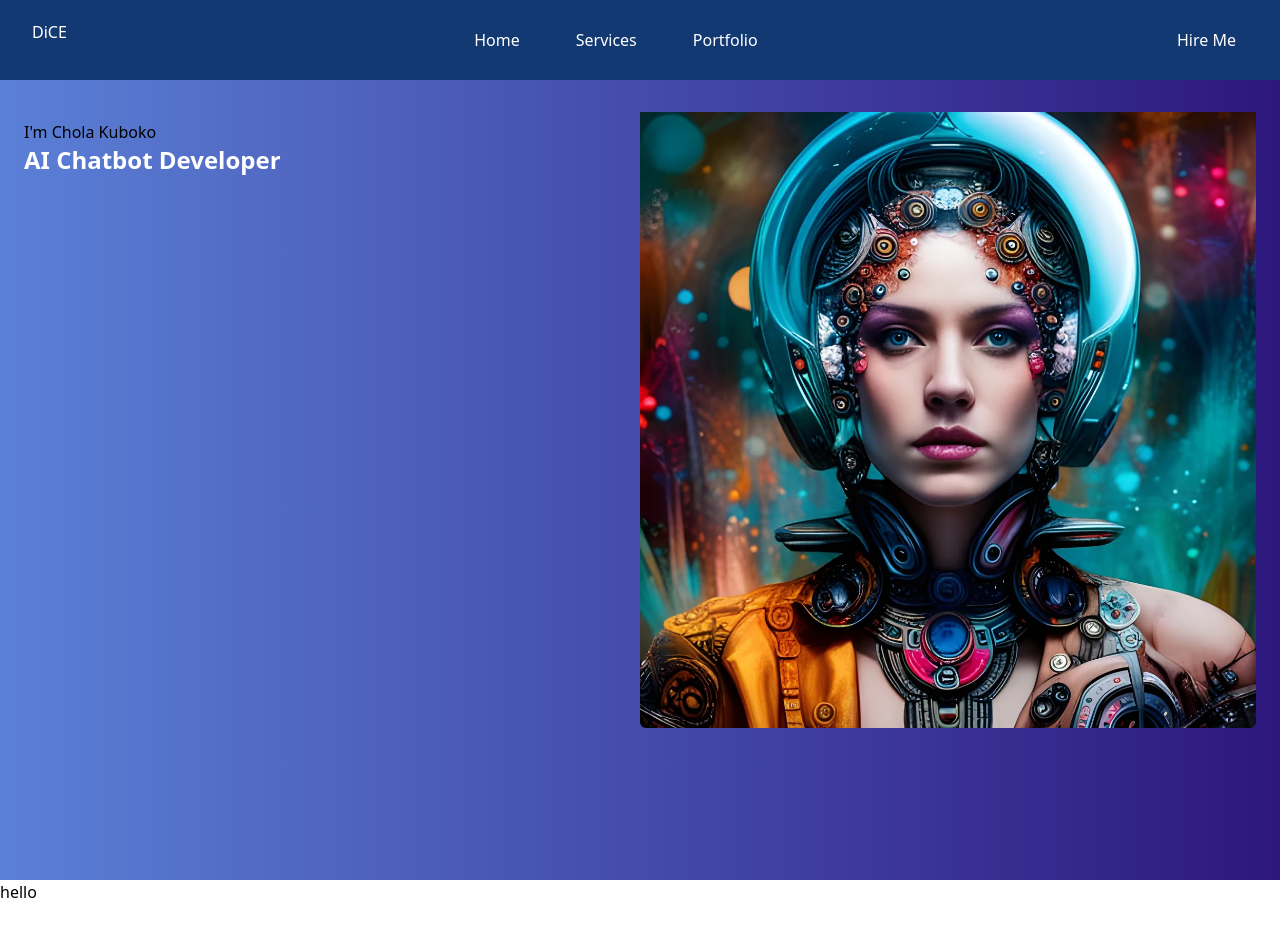
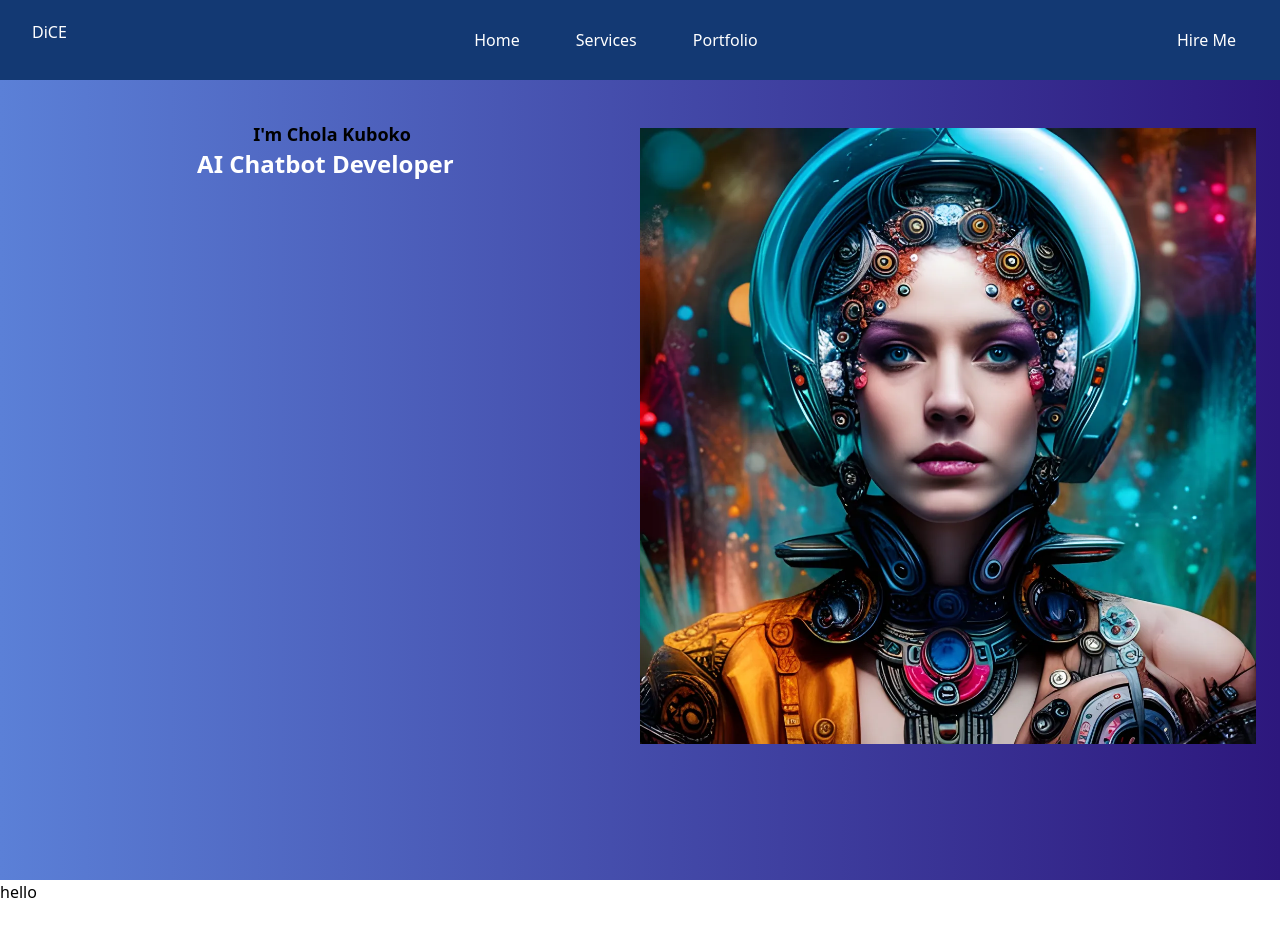
Before and after one commit to DC-21/port, a React (Vite) app: page / in a window 1280 px wide. Shown: the top 936 px of the page. Built offline with nearby package versions, Linux system fonts and the light colour scheme.

Commit message:
first commit

```diff
--- a/src/components/Hero.jsx
+++ b/src/components/Hero.jsx
@@ -5,11 +5,12 @@ import girl from '../images/girl.png'
 
 const Hero = () => {
   return (
-    <section className="h-screen w-full" style={{ background: 'linear-gradient(to right, #5b80d7, #2d177d)' }}  id="home">
-      <div className="px-6 flex w-full justify-between">
-        <div className="justify-center items-center w-1/2">
-            <p className="pt-10 items-center">I'm Chola Kuboko</p>
-            <div>
+    <section className="h-screen w-full sticky" style={{ background: 'linear-gradient(to right, #5b80d7, #2d177d)' }}  id="home">
+      <div className="px-6 flex md:flex-row flex-col w-full md:justify-between justify-center">
+        <div className="justify-center items-center md:w-1/2 ">
+          <div>
+          <p className="pt-10 text-lg font-bold text-center">I'm Chola Kuboko</p>
+            <div className="text-center">
              <TypeAnimation
                sequence={[
                 'Web Developer', 2000,
@@ -21,9 +22,10 @@ const Hero = () => {
                 wrapper="span"
                />
               </div>
+          </div>
         </div>
         <div className="justify-center items-center w-1/2">
-        <img className="w-full h-full  pt-8 object-cover object-center rounded-md"  src={girl}/>
+        <img className="w-full h-85  py-12 object-cover items-center object-center rounded-md"  src={girl}/>
         </div>
       </div>
     </section>
```
